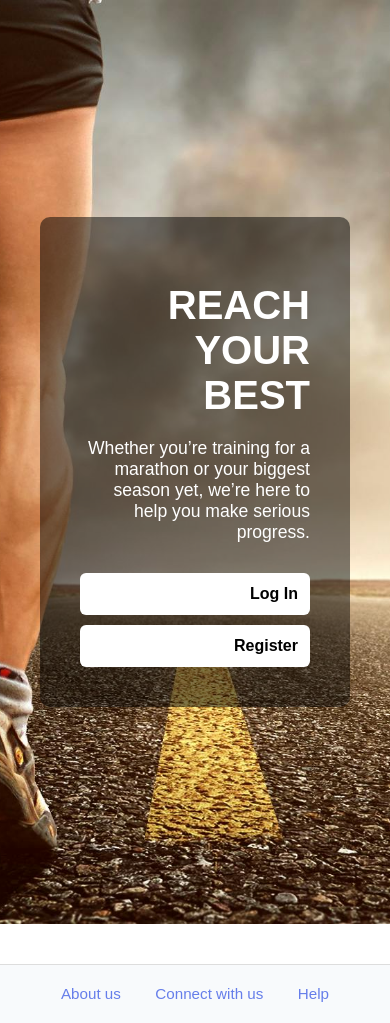
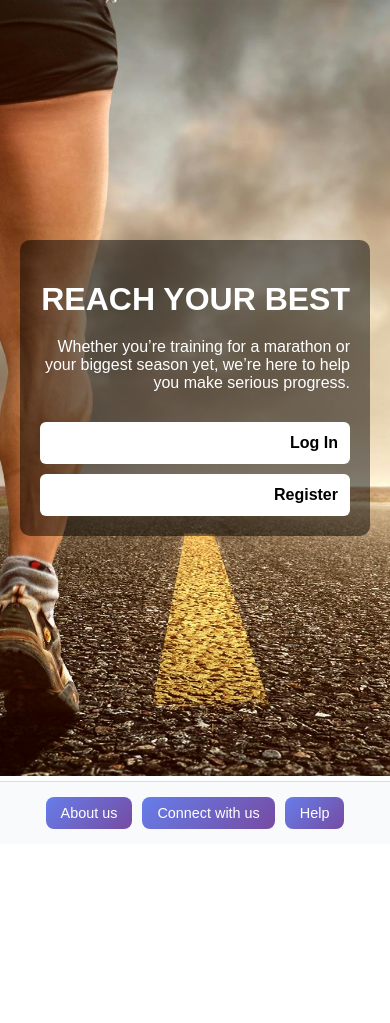
Before and after one commit to CallMeHeiSir/CITS5505_Group_project, a Flask app: page /welcome in a window 390 px wide. After the commit the page ends 829 px from the top, so only its background shows below. Run offline with Flask 3, Linux system fonts and the light colour scheme.

Commit message:
Update some functions

```diff
--- a/backend/static/css/WelcomeStyles.css
+++ b/backend/static/css/WelcomeStyles.css
@@ -4,16 +4,19 @@ body, html {
   padding: 0;
   height: 100%;
   font-family: sans-serif;
+  display: flex; /* 使用 flex 布局 */
+  flex-direction: column; /* 垂直排列 */
 }
 
 .hero {
   background: url("../img/welcome-bg.jpg") no-repeat center center/cover;
-    height: 100%;
+  min-height: 60vh; /* 减少高度到 60vh */
   display: flex;
   justify-content: flex-end;
   align-items: center;
   padding: 40px;
   color: white;
+  flex: 1; /* 占据剩余空间 */
 }
 
 .hero-box {
@@ -55,23 +58,33 @@ body, html {
   background: #f8fafc;
   border-top: 1px solid #ddd;
   text-align: center;
-    position: relative;
-    bottom: 0;
   width: 100%;
-    margin-top: 40px;
+  margin-top: 10px; /* 进一步减少间距 */
+}
+
+.footer-links {
+  display: flex;
+  justify-content: center; /* 居中对齐 */
+  gap: 15px; /* 按钮之间的间距 */
 }
 
 .footer-link {
-    margin: 0 15px;
-    color: #667eea;
-    text-decoration: none;
-    font-size: 0.95rem;
-    transition: color .2s;
+  display: inline-block;
+  padding: 10px 20px; /* 增加内边距，使按钮更宽大 */
+  background: linear-gradient(135deg, #667eea, #764ba2); /* 渐变背景，与 btn-gradient 一致 */
+  color: #fff; /* 白色文字 */
+  font-size: 1rem; /* 字体大小 */
+  font-weight: 500; /* 字体粗细 */
+  text-decoration: none; /* 移除下划线 */
+  border-radius: 8px; /* 圆角 */
+  transition: opacity 0.2s ease, transform 0.2s ease; /* 添加悬停动画 */
 }
 
 .footer-link:hover {
-    color: #764ba2;
-    text-decoration: underline;
+  opacity: 0.9; /* 悬停时降低透明度 */
+  transform: scale(1.05); /* 轻微放大 */
+  color: #fff; /* 保持白色文字 */
+  text-decoration: none; /* 确保无下划线 */
 }
 
 /* ============== Modal 样式 ============== */
@@ -107,3 +120,38 @@ body, html {
   cursor: pointer;
   color: #666;
 }
+
+/* 响应式调整 */
+@media (max-width: 768px) {
+  .hero {
+    min-height: 50vh; /* 移动端减少高度 */
+    padding: 20px;
+  }
+
+  .hero-box {
+    padding: 20px;
+    max-width: 100%;
+  }
+
+  .hero-box h1 {
+    font-size: 2em;
+  }
+
+  .hero-box p {
+    font-size: 1em;
+  }
+
+  .footer {
+    padding: 15px 0;
+    margin-top: 5px; /* 移动端进一步减少间距 */
+  }
+
+  .footer-links {
+    gap: 10px; /* 移动端减少按钮间距 */
+  }
+
+  .footer-link {
+    padding: 8px 15px;
+    font-size: 0.9rem;
+  }
+}
```
Lines whose indentation alone changed are shown as unchanged.
